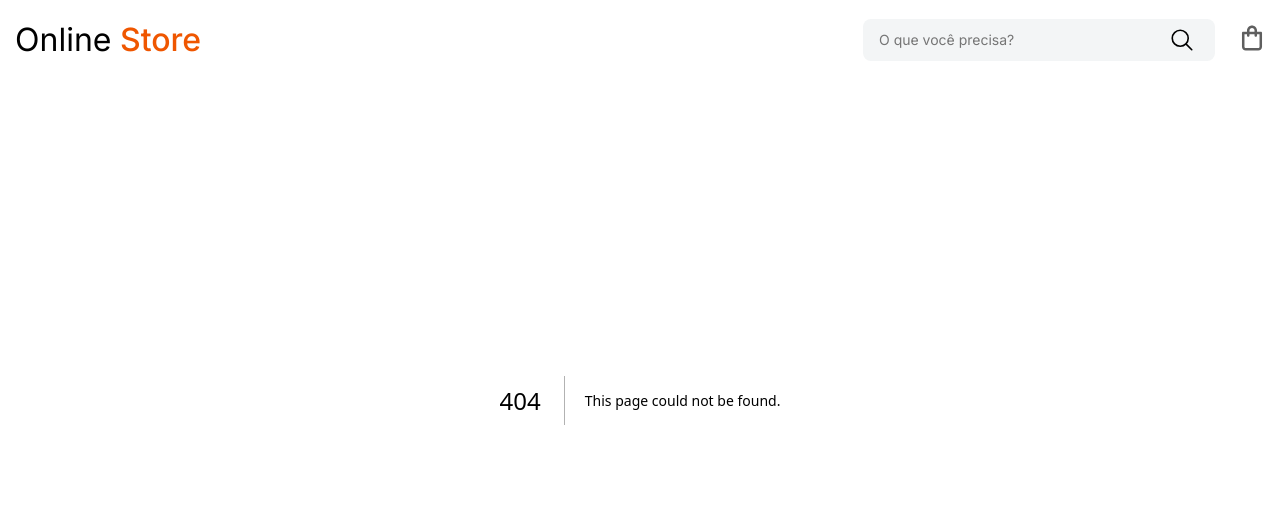
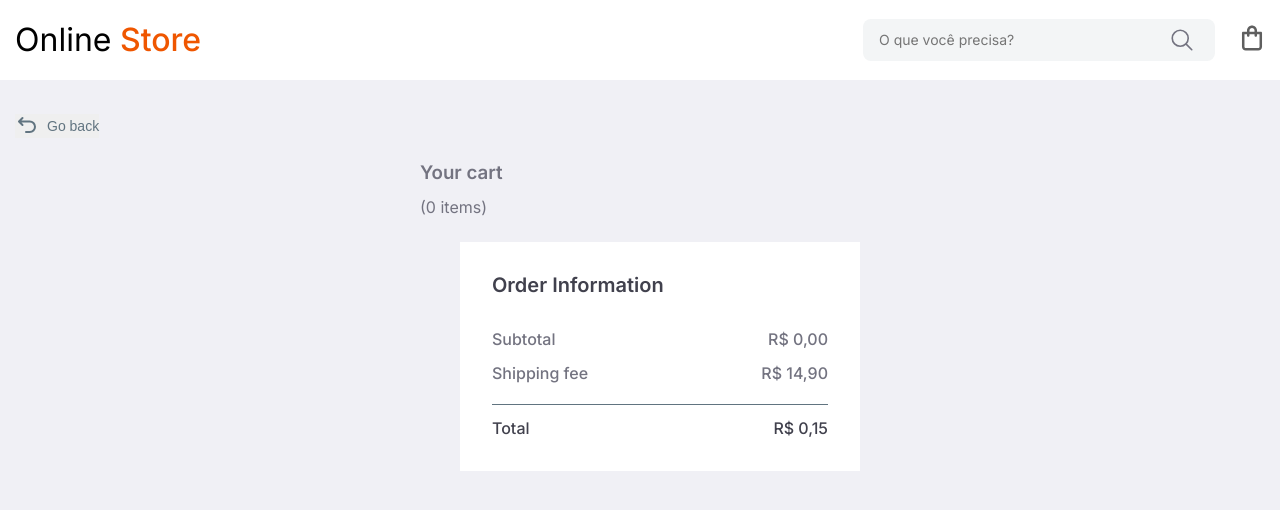
Before and after one commit to renan-aquino/online-store, a Next.js app: page /cart in a window 1280 px wide. Before the commit this address had no page. Shown: the top 510 px of the page. Built offline with nearby package versions, Linux system fonts and the light colour scheme.

Commit message:
feat: cart page added

```diff
--- /dev/null
+++ b/src/app/cart/page.tsx
@@ -0,0 +1,81 @@
+'use client'
+
+import { GoBackButton } from "@/components/go-back-button";
+import { CartContext } from "@/contexts/cart-context";
+import { useContext } from "react";
+import { styled } from "styled-components";
+import { formatPrice } from "../utils/format-price";
+import { CartItemCard } from "@/components/cart-item-card";
+import { Order } from "@/components/Order";
+import { Product, ProductInCart } from "@/types/product";
+
+const Container = styled.div `
+    margin-top: 24px;
+    position: absolute;
+    left: 50%;
+    transform: translateX(-50%);
+
+    > p {
+        margin-top: 12px;
+    }
+`
+
+const FlexContainer = styled.div `
+    margin-top: 24px;
+    display: flex;
+    justify-content: center;
+    gap: 40px;
+`
+
+const CartList = styled.div `
+    display: grid;
+    grid-template-columns: 1fr;
+    gap: 32px;
+
+`
+
+
+
+
+export default function CartPage(){
+    const { cartItems, setCartItems } = useContext(CartContext)
+
+    let totalQuantity = cartItems.reduce((sum, item) => sum += item.quantity, 0)
+    let totalAmount = cartItems.reduce((sum, item) => sum += (item.price_in_cents * item.quantity), 0)
+    let subtotal = formatPrice(totalAmount)
+    let total = formatPrice(totalAmount + 14.90)
+
+    const IncreaseNumber = (currentItem: ProductInCart) => {
+        currentItem.quantity += 1
+        localStorage.setItem('cart-items', JSON.stringify(cartItems))
+        setCartItems(JSON.parse(localStorage.getItem('cart-items')))
+    }
+
+    const DecreaseNumber = (currentItem: ProductInCart) => {
+        if(currentItem.quantity > 1) {
+            currentItem.quantity -= 1
+            localStorage.setItem('cart-items', JSON.stringify(cartItems))
+            setCartItems(JSON.parse(localStorage.getItem('cart-items')))
+        }
+    }
+
+    return (
+        <main>
+            <GoBackButton navigate="/"/>
+            <Container>
+                <h3>Your cart</h3>
+                <p><span>&#40;{totalQuantity} items&#41;</span></p>
+                <FlexContainer>
+                    <CartList>
+                        {cartItems.map(item =>
+                            <CartItemCard handleIncrease={() => IncreaseNumber(item)} handleDecrease={() => DecreaseNumber(item)} image={item.image} title={item.title} quantity={item.quantity} price={formatPrice(item.quantity * item.price_in_cents)} key={item.id}/>
+                        )}
+                    </CartList>
+                    <Order subtotal={subtotal} total={total}/>
+                </FlexContainer>
+
+            </Container>
+
+        </main>
+    )
+}
--- /dev/null
+++ b/src/components/Order.tsx
@@ -0,0 +1,76 @@
+import { styled } from "styled-components"
+
+const Container = styled.div `
+    background-color: white;
+    width: 400px;
+    padding: 32px;
+
+    h3 {
+        color: var(--clr-dark-300);
+        font-size: 20px;
+    }
+
+    p {
+        font-weight: 500;
+    }
+`
+
+const Subtotal = styled.div `
+    margin-top: 32px;
+
+    div {
+        display: flex;
+        justify-content: space-between;
+        width: 100%;
+    }
+
+    div + div {
+        margin-top: 12px;
+    }
+
+`
+
+const Total = styled.div`
+    display: flex;
+    justify-content: space-between;
+    width: 100%;
+    color: var(--clr-dark-300);
+    margin-top: 12px;
+`
+
+const Divider = styled.div`
+    width: 100%;
+    height: 1px;
+    background-color: var(--clr-dark-100);
+    margin-top: 20px;
+`
+
+interface OrderProps {
+    subtotal: string,
+    total: string
+}
+export function Order(props: OrderProps){
+    return(
+        <Container>
+            <h3>Order Information</h3>
+
+            <Subtotal>
+                <div>
+                    <p>Subtotal</p>
+                    <p>{props.subtotal}</p>
+                </div>
+                <div>
+                    <p>Shipping fee</p>
+                    <p>R$ 14,90</p>
+                </div>
+            </Subtotal>
+
+            <Divider/>
+
+            <Total>
+                <p>Total</p>
+                <p>{props.total}</p>
+            </Total>
+        </Container>
+    )
+}
--- /dev/null
+++ b/src/components/cart-item-card.tsx
@@ -0,0 +1,72 @@
+
+import { styled } from "styled-components";
+import { QuantitySelector } from "./quantity-selector";
+
+
+const Container = styled.li `
+    display: flex;
+    align-items: start;
+    gap: 24px;
+    width: 700px;
+    height: 200px;
+    background-color: white;
+
+    img {
+       width: 200px;
+       height: 200px;
+       object-fit: cover;
+    }
+`
+
+const ItemInfo = styled.div `
+    width: 100%;
+    height: 100%;
+    padding: 24px;
+    display: flex;
+    flex-direction: column;
+    justify-content: center;
+    gap: 32px;
+
+    > h3 {
+        color: var(--clr-dark-300);
+        font-weight: 400;
+    }
+
+
+    > div {
+        display: flex;
+        justify-content: space-between;
+        align-items: center;
+    }
+
+`
+
+const Price = styled.p `
+    color: black;
+    font-weight: 500;
+`
+
+interface CartItemProps{
+    image: string,
+    title: string,
+    quantity: number,
+    price: string,
+    handleIncrease: () => void,
+    handleDecrease: () => void
+}
+
+export function CartItemCard(props: CartItemProps){
+    return (
+        <Container>
+            <img src={props.image}/>
+            <ItemInfo>
+                <h3>{props.title}</h3>
+                <div>
+                    <QuantitySelector quantity={props.quantity} handleIncrease={props.handleIncrease} handleDecrease={props.handleDecrease}/>
+                    <Price>{props.price}</Price>
+                </div>
+            </ItemInfo>
+        </Container>
+    )
+
+}
--- /dev/null
+++ b/src/components/quantity-selector.tsx
@@ -0,0 +1,39 @@
+import { styled } from "styled-components"
+import {ReactNode} from 'react'
+
+const Container = styled.div `
+    display: flex;
+    align-items: center;
+    gap: 10px;
+
+    button {
+        padding : 2px 8px;
+        background-color: black;
+        color: white;
+        font-size: 24px;
+        border-radius: 10px;
+    }
+
+    p {
+        color: black;
+        margin-top: 0px;
+    }
+`
+
+interface QuantitySelectorProps {
+    quantity: number,
+    handleIncrease: () => void
+    handleDecrease: () => void
+}
+
+
+
+export function QuantitySelector(props: QuantitySelectorProps){
+    return (
+        <Container>
+            <button onClick={props.handleDecrease}>+</button>
+            <p>{props.quantity}</p>
+            <button onClick={props.handleIncrease}>+</button>
+        </Container>
+    )
+}
```
